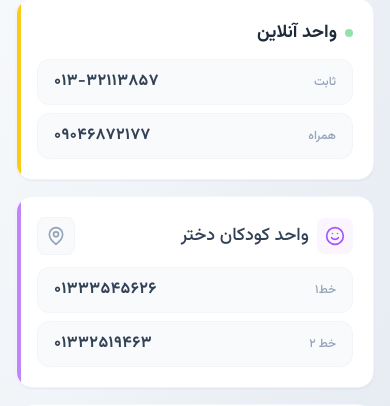
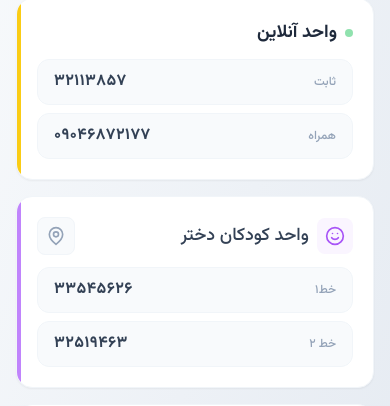
Before and after one commit to ami1995r/safir, a plain HTML site: page index.html in a window 390 px wide. Shown: the part 186-592 px from the top of the page. Drawn offline with nearby package versions, Linux system fonts and the light colour scheme.

Commit message:
Update phone numbers in index.html

```diff
--- a/index.html
+++ b/index.html
@@ -63,7 +63,7 @@
                 <div class="flex gap-2 flex-col sm:flex-row">
                     <a href="tel:01332113857" class="flex-1 bg-slate-50 hover:bg-slate-100 py-2.5 px-4 rounded-xl text-center text-slate-700 font-medium transition-colors border border-slate-100 flex justify-between items-center group">
                         <span class="text-xs text-slate-400 ml-2">ثابت</span>
-                        <span dir="ltr" class="group-hover:text-blue-600 transition-colors font-bold tracking-wide">013-32113857</span>
+                        <span dir="ltr" class="group-hover:text-blue-600 transition-colors font-bold tracking-wide">32113857</span>
                     </a>
                     <a href="tel:09046872177" class="flex-1 bg-slate-50 hover:bg-slate-100 py-2.5 px-4 rounded-xl text-center text-slate-700 font-medium transition-colors border border-slate-100 flex justify-between items-center group">
                         <span class="text-xs text-slate-400 ml-2">همراه</span>
@@ -86,10 +86,10 @@
                 </div>
                 <div class="flex gap-2 flex-col sm:flex-row">
                     <a href="tel:01333545626" class="flex-1 bg-slate-50 hover:bg-slate-100 py-2.5 px-4 rounded-xl text-center text-slate-700 font-medium transition-colors border border-slate-100 flex justify-between items-center group">
-                        <span class="text-xs text-slate-400 ml-2">خط۱</span> <!-- You can change this label --><span dir="ltr" class="group-hover:text-blue-600 transition-colors font-bold tracking-wide">01333545626</span>
+                        <span class="text-xs text-slate-400 ml-2">خط۱</span> <!-- You can change this label --><span dir="ltr" class="group-hover:text-blue-600 transition-colors font-bold tracking-wide">33545626</span>
                     </a>
                     <a href="tel:01332519463" class="flex-1 bg-slate-50 hover:bg-slate-100 py-2.5 px-4 rounded-xl text-center text-slate-700 font-medium transition-colors border border-slate-100 flex justify-between items-center group">
-                        <span class="text-xs text-slate-400 ml-2">خط ۲</span> <!-- You can change this label --><span dir="ltr" class="group-hover:text-blue-600 transition-colors font-bold tracking-wide">01332519463</span>
+                        <span class="text-xs text-slate-400 ml-2">خط ۲</span> <!-- You can change this label --><span dir="ltr" class="group-hover:text-blue-600 transition-colors font-bold tracking-wide">32519463</span>
                     </a>
                 </div>
             </div>
```
